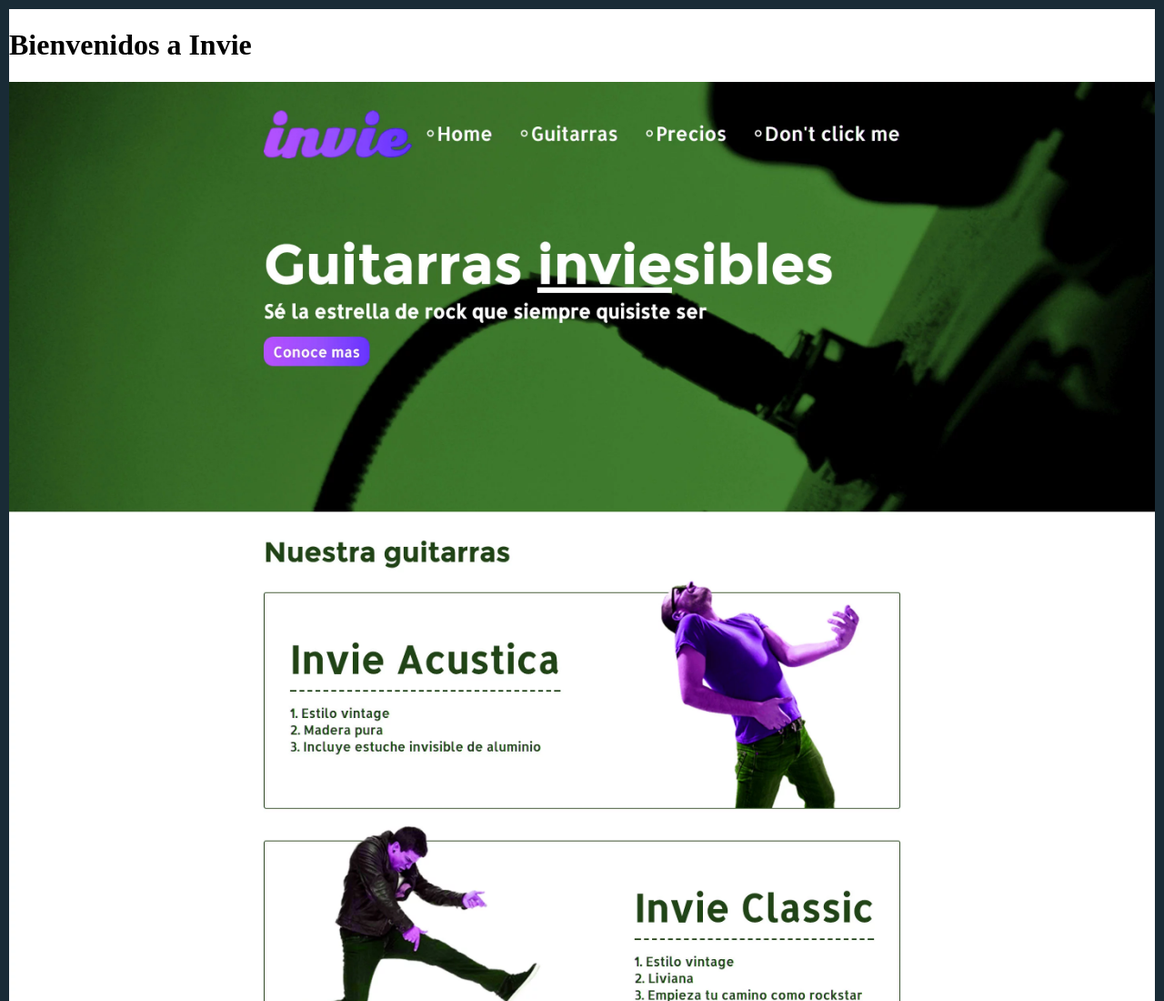
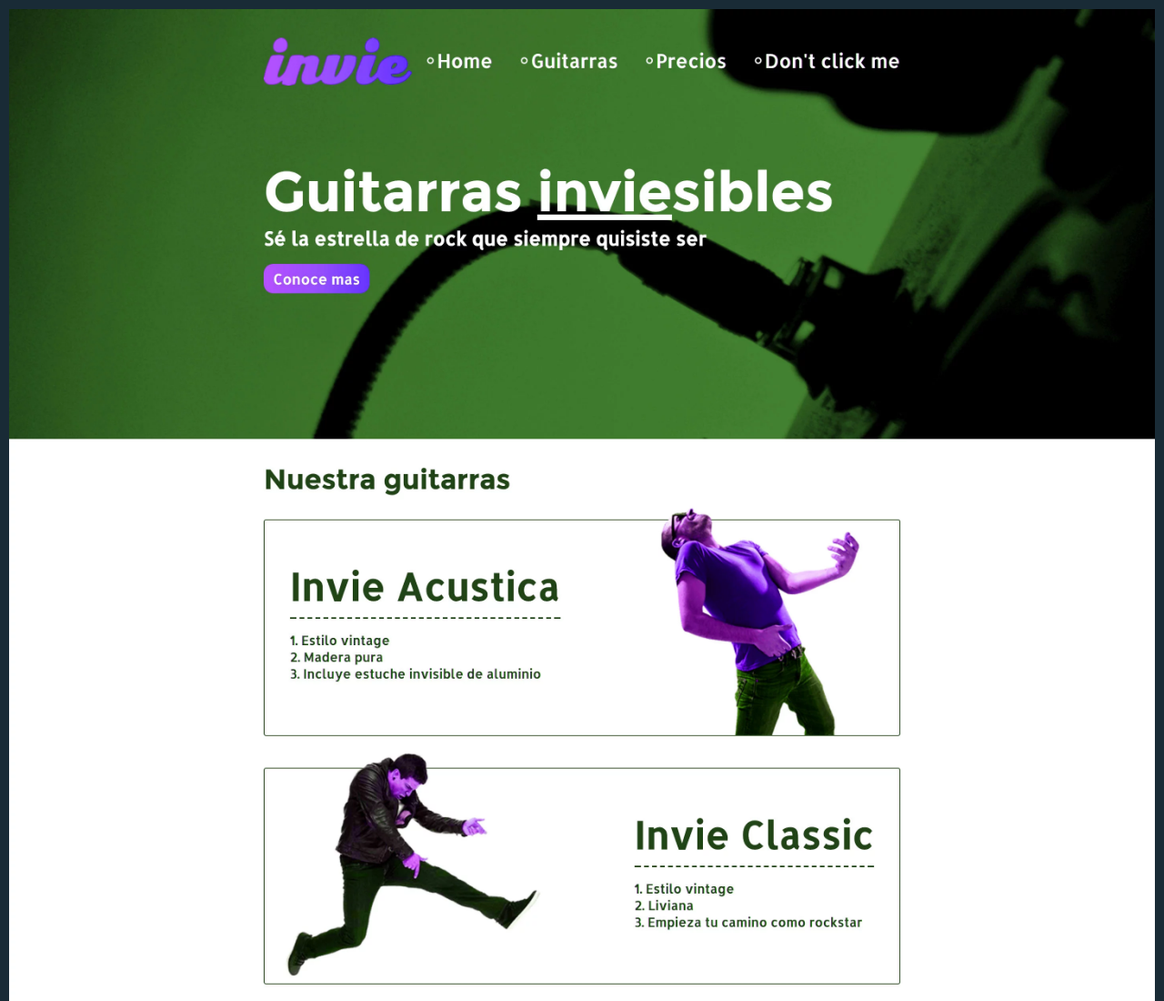
Before and after one commit to jesuslopdeveloper/invie-github, a plain HTML site: page index.html in a window 1280 px wide. Shown: the top 1100 px of the page at 91% size. Drawn offline with Linux system fonts and the light colour scheme.

Commit message:
Se quito el mensaje de bienvenido

```diff
--- a/index.html
+++ b/index.html
@@ -42,7 +42,6 @@
 </head>
 
 <body>
-    <h1>Bienvenidos a Invie</h1>
     <img src="invie-responsive.webp" alt="" id="responsive" />
     <div id="web">
         <img src="header.jpg" alt="" />
```
